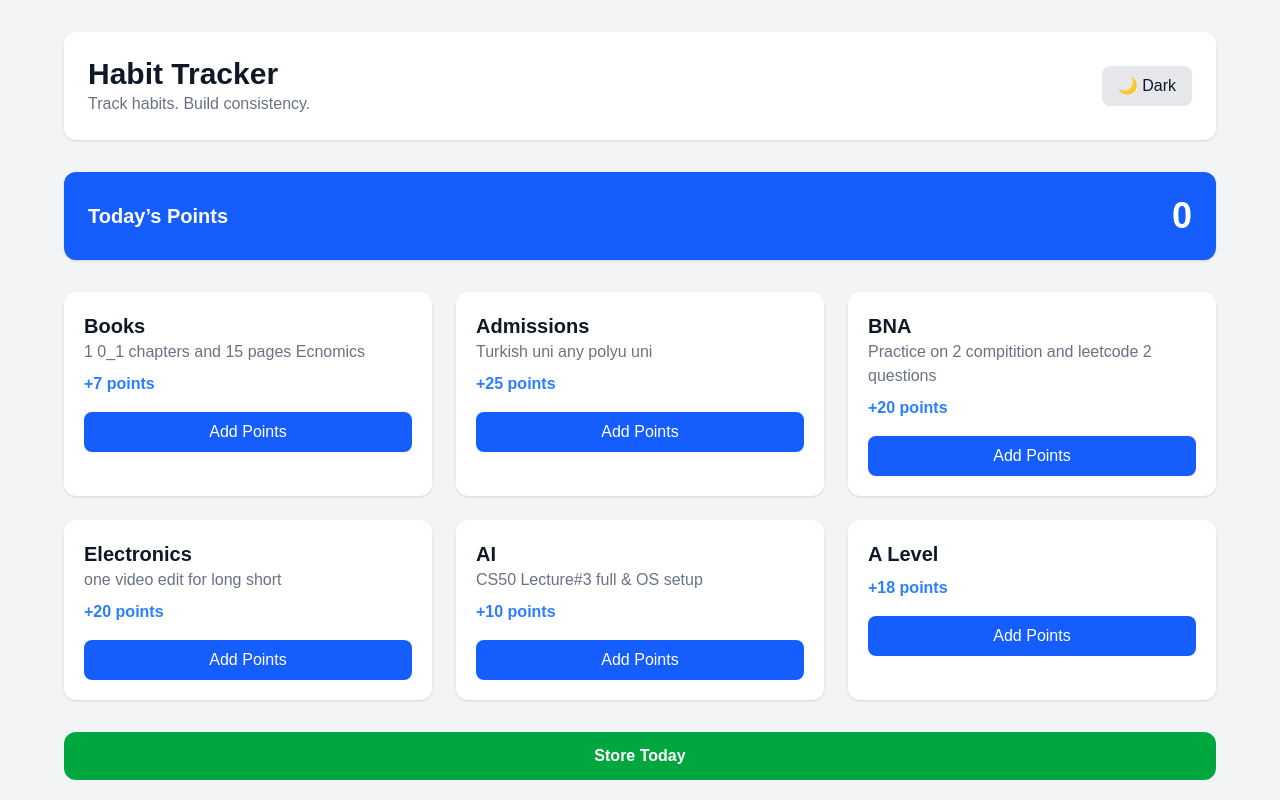
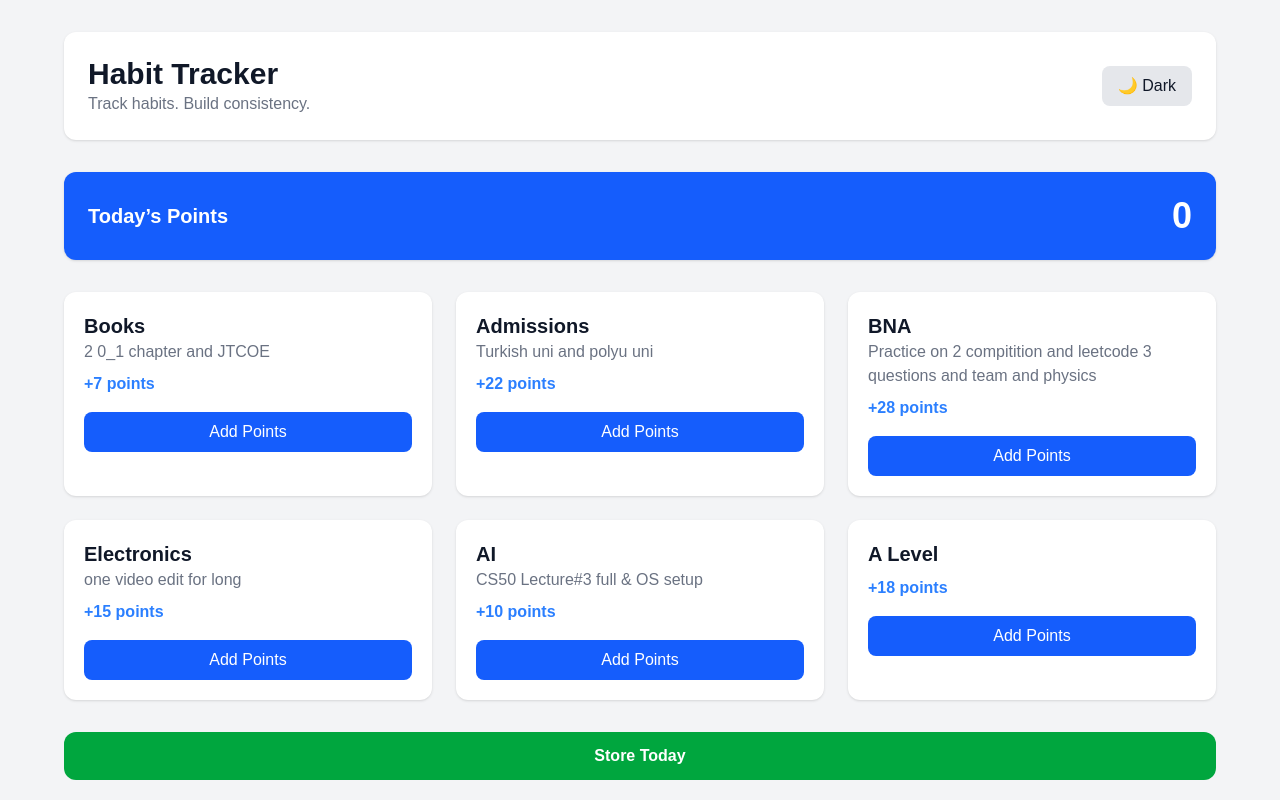
Before and after one commit to wasif-69/Productivity, a Next.js app: page /habbits in a window 1280 px wide. Shown: the top 800 px of the page. Built offline with nearby package versions, Linux system fonts and the light colour scheme; no server answers; the database is empty.

Commit message:
the lowest point

```diff
--- a/app/habbits/page.tsx
+++ b/app/habbits/page.tsx
@@ -36,12 +36,12 @@ export default function Page() {
   });
 
   const habbitList = [
-    { name: "Books", minimum: "1 0_1 chapters and 15 pages Ecnomics", points:7  },
-    { name: "Admissions", minimum: "Turkish uni any polyu uni", points:25  },
-    { name: "BNA", minimum: "Practice on 2 compitition and leetcode 2 questions ", points:20  },
-    { name: "Electronics", minimum: "one video edit for long short" , points:20  },
+    { name: "Books", minimum: "2 0_1 chapter and JTCOE ", points:7  },
+    { name: "Admissions", minimum: "Turkish uni and polyu uni", points:22  },
+    { name: "BNA", minimum: "Practice on 2 compitition and leetcode 3 questions and team and physics  ", points:28  },
+    { name: "Electronics", minimum: "one video edit for long" , points:15  },
     { name: "AI", minimum: "CS50 Lecture#3 full & OS setup", points:10  },
-    { name:"A Level",minimun:"logs PastPapers & polynomials 10 min ",points:18}
+    { name:"A Level",minimun:"logs Past Papers & polynomials 10 min ",points:18}
   ];
 
   const getDocsFireStore = async () => {
```
